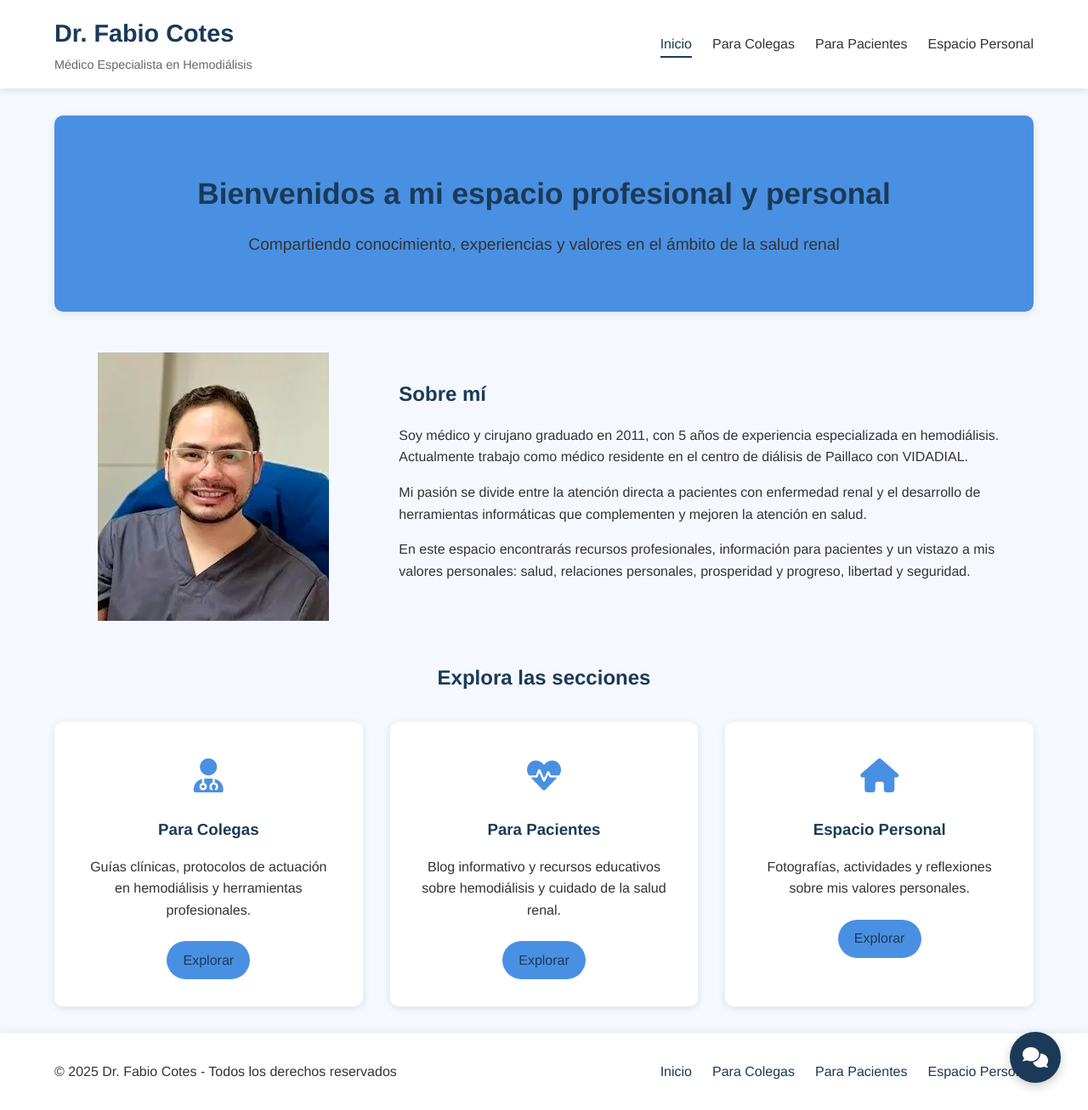
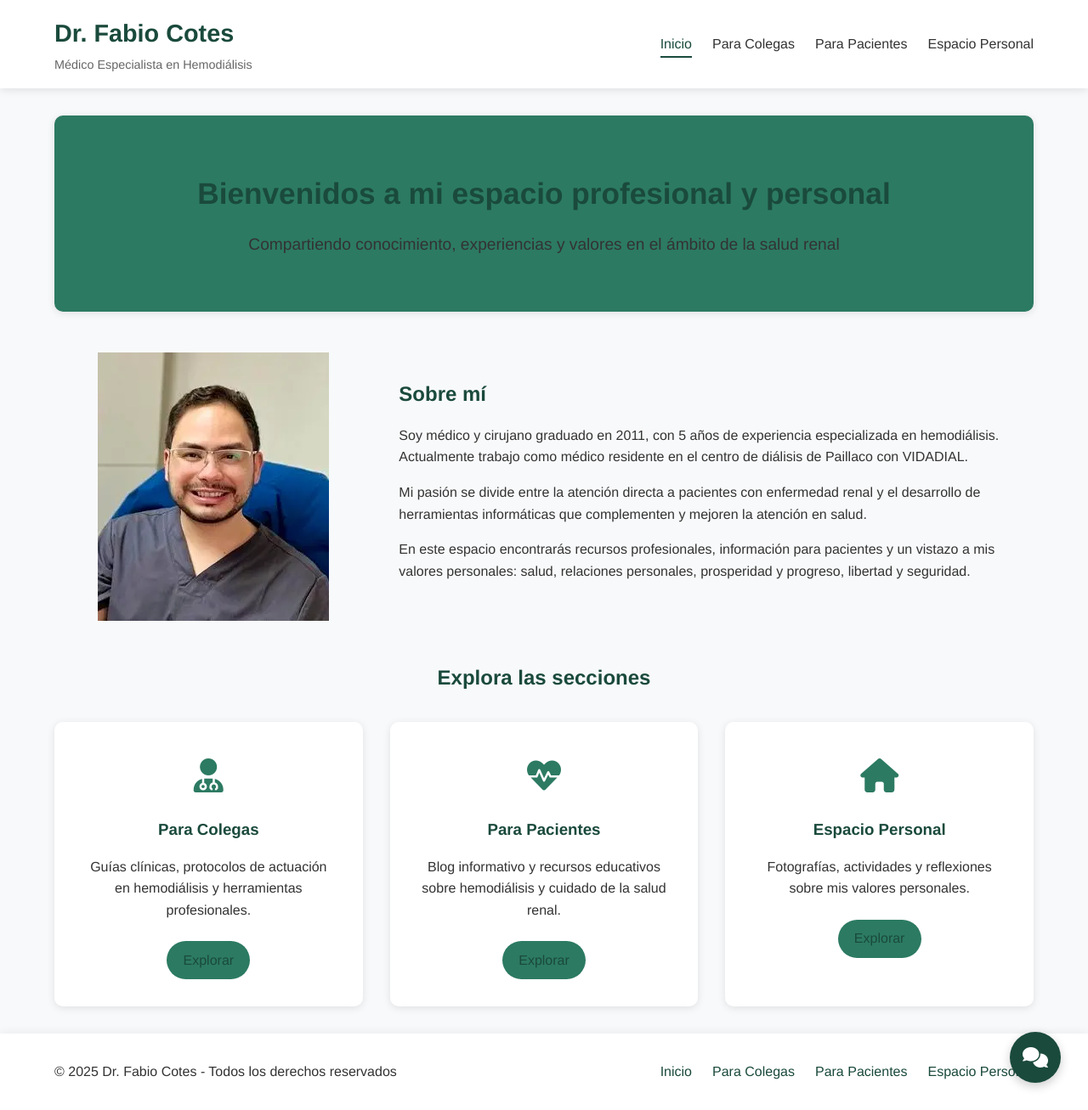
Before and after one commit to fabiocotesmd/fabiocotesmd.github.io, a Jekyll site: the page built from index.html, in a window 1280 px wide and 1307 px high. Shown: the whole window at 85% size. Built offline with Jekyll 4.4.1, drawn with Linux system fonts in a browser that asks for light colours.

Commit message:
On branch main  Your branch is up to date with 'origin/main'.
 Changes to be committed:
	modified:   assets/css/styles.css

```diff
--- a/assets/css/styles.css
+++ b/assets/css/styles.css
@@ -1,15 +1,15 @@
 /* Variables de colores */
 :root {
-    --primary-color: #4A90E2; /* Azul principal */
-    --secondary-color: #F5F9FF; /* Azul muy claro para fondos */
-    --accent-color: #1B3A57; /* Azul oscuro para acentos */
-    --text-color: #333333; /* Casi negro para texto */
-    --light-gray: #f5f5f5; /* Gris claro para fondos */
-    --white: #ffffff; /* Blanco */
-    --shadow: 0 2px 10px rgba(0, 0, 0, 0.1); /* Sombra sutil */
+    --primary-color: #2c7a62;
+    --secondary-color: #f8f9fa;
+    --accent-color: #1a4a3c;
+    --text-color: #333333;
+    --light-gray: #f5f5f5;
+    --white: #ffffff;
+    --shadow: 0 2px 10px rgba(0, 0, 0, 0.1);
 }
 
-/* Reset y estilos generales */
+/* Estilos generales */
 * {
     margin: 0;
     padding: 0;
@@ -30,7 +30,7 @@ a {
 }
 
 a:hover {
-    color: #2d5f9e; /* Azul medio para hover */
+    color: #205e4b; /* Verde medio para hover */
 }
 
 ul {
```
